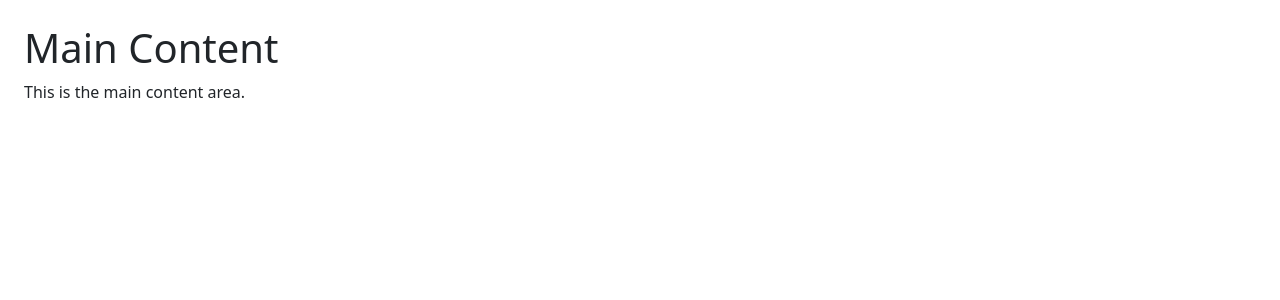
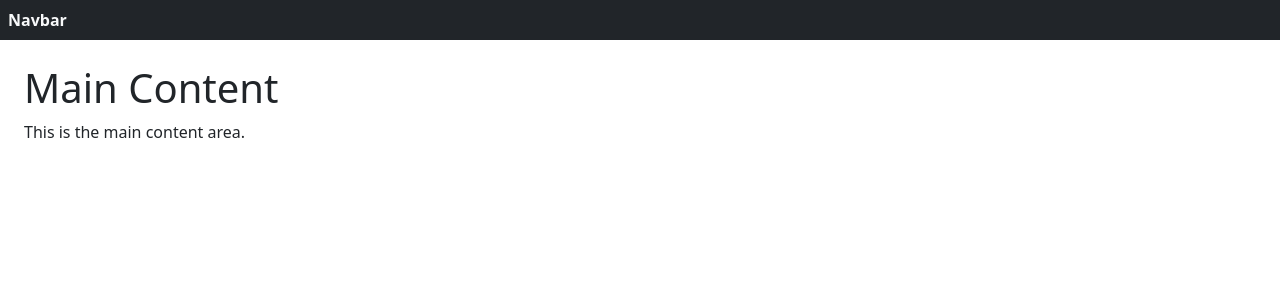
Before and after one commit to H4r0l/BookSpot_Frontend, a React (Vite) app: page / in a window 1280 px wide. Shown: the top 300 px of the page. Built offline with nearby package versions, Linux system fonts and the light colour scheme.

Commit message:
Minor tweaks, getting back into it

```diff
--- a/src/App.jsx
+++ b/src/App.jsx
@@ -4,16 +4,12 @@ function App() {
 
   return (
     <>
-      <Navbar/>
+    <Navbar/>
 
-      <div className="container-fluid" id="sidebar">
-        <div className="row h-100">
-          <div className="col-md-10 col-12 p-0 main-content">
-            <div className="p-4">
-              <h1>Main Content</h1>
-              <p>This is the main content area.</p>
-            </div>
-          </div>
+      <div className="" id="sidebar">
+        <div className="p-4 justify-content-center flex-column">
+            <h1>Main Content</h1>
+            <p>This is the main content area.</p>
         </div>
       </div >
     </>
--- a/src/Components/Navbar.jsx
+++ b/src/Components/Navbar.jsx
@@ -1,12 +1,11 @@
 const Navbar = () => {
-    <>
-      <nav className="navbar navbar-toggle bg-dark d-flex align-content-between text-dark" id="">
-        <div className="badge text-color-primary text-wrap">
-          Navbar
-        </div>
-      </nav>
-
-    </>
+    return (
+        <>
+            <nav className="navbar navbar-toggle bg-dark text-light fw-bold mx-auto p-2" id="">
+                Navbar
+            </nav>
+        </>
+    )
 }
 
 export default Navbar
--- a/src/main.jsx
+++ b/src/main.jsx
@@ -1,7 +1,6 @@
 import React from 'react'
 import ReactDOM from 'react-dom/client'
 import App from './App.jsx'
-import 'bootstrap/dist/css/bootstrap.min.css';
 
 ReactDOM.createRoot(document.getElementById('root')).render(
   <React.StrictMode>
```
Also changed, not shown: src/Components/Layout.jsx (added), src/scss/custom.scss (line endings or trailing spaces).
